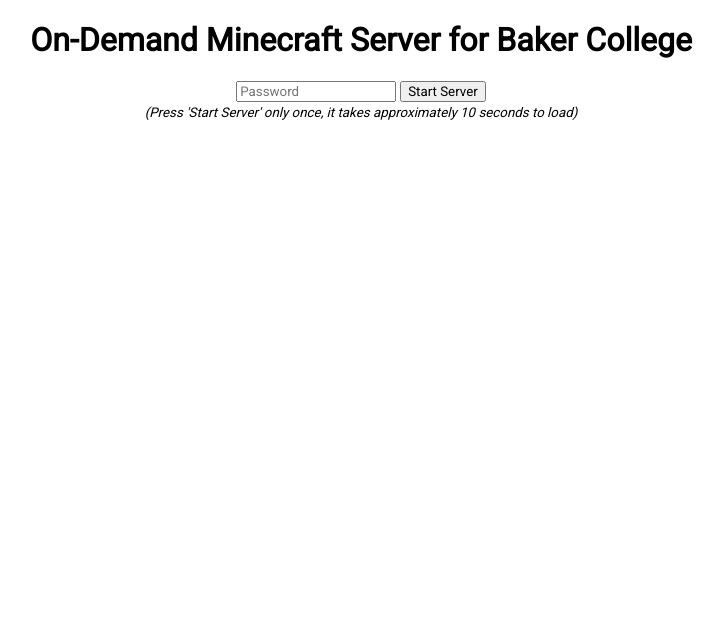
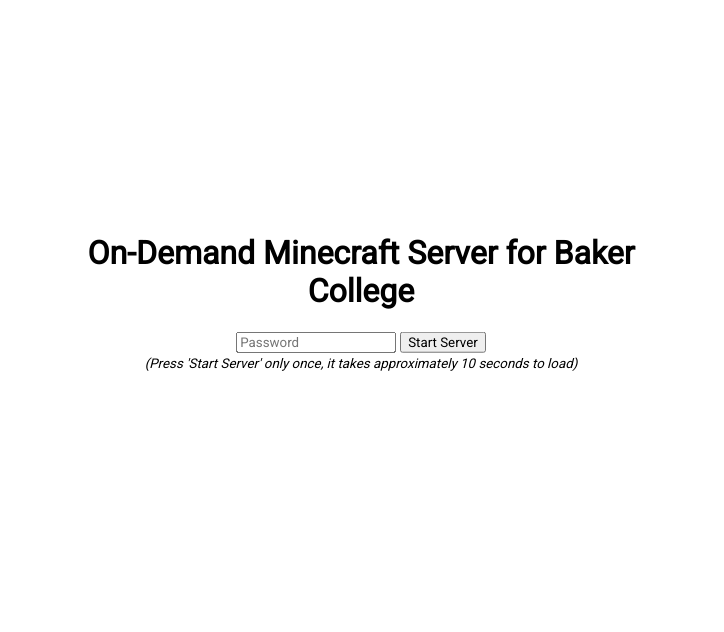
Before and after one commit to lbonnage/baker-minecraft-server, a Flask app: page / in a window 1280 px wide. Shown: the top 632 px of the page, without its empty margins (279-1003 px from the left). Run offline with Flask 2, Linux system fonts and the light colour scheme.

Commit message:
Vertically centered the site

```diff
--- a/static/style.css
+++ b/static/style.css
@@ -9,6 +9,15 @@
 	font-family: 'Roboto', sans-serif;
 }
 
+#centercontainer {
+    position: absolute;
+    top: 40%;
+    left: 50%;
+    -moz-transform: translateX(-50%) translateY(-60%);
+    -webkit-transform: translateX(-50%) translateY(-60%);
+    transform: translateX(-50%) translateY(-60%);
+}
+
 #credits {
 	text-align: left;
 	position: absolute;
--- a/templates/index.html
+++ b/templates/index.html
@@ -15,6 +15,7 @@
   		<title>Baker Minecraft Server</title>
     </head>
     <body>
+        <div id="centercontainer">
             <h1>On-Demand Minecraft Server for Baker College</h1>
             <form action="{{ url_for('init_server') }}", method="POST">
                 <input type="password" name="password" placeholder="Password">
@@ -22,6 +23,7 @@
                 <div><small><em>(Press 'Start Server' only once, it takes approximately 10 seconds to load)</em></small></div>
             </form>
             <h2>{{ ipMessage }}</h2>
+        </div>
 		<div id="credits">
 			<small>
 				<a href="https://github.com/lbonnage/baker-minecraft-server">Github Repository</a><br>
```
Lines whose indentation alone changed are shown as unchanged.
